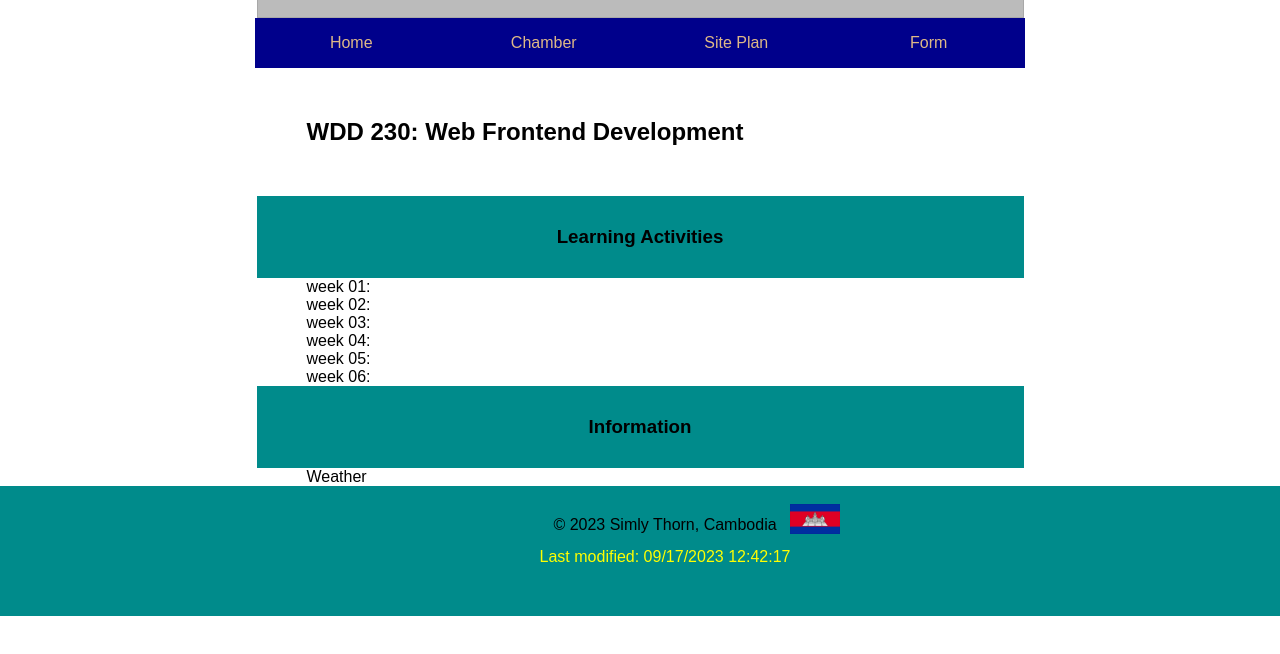
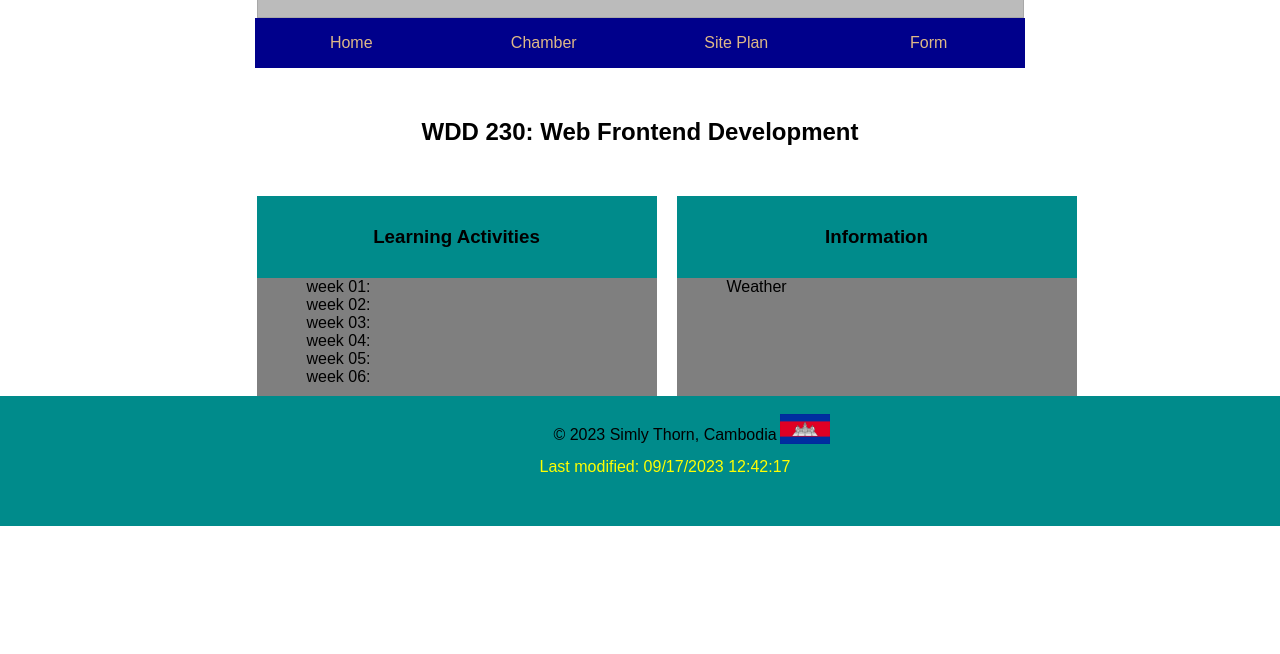
Before and after one commit to simlythorn/wdd230, a plain HTML site: page week01/index.html in a window 1280 px wide. Shown: the part 74-728 px from the top of the page. Drawn offline with Linux system fonts and the light colour scheme.

Commit message:
correct css

```diff
--- a/week01/index.html
+++ b/week01/index.html
@@ -22,8 +22,8 @@
             <li><a href="#">Form</a></li>
         </ul>
     </nav>
-    <main>
-        <h2>WDD 230: Web Frontend Development</h2>
+    <h2>WDD 230: Web Frontend Development</h2>
+    <main class="grid">
         <section class="card1">
             <h3>Learning Activities</h3>
             <ul>
--- a/week01/styles/base.css
+++ b/week01/styles/base.css
@@ -8,7 +8,6 @@ body {
 	font-family: "Sansita", sans-serif;
 }
 
-/* mobile **************************/
 header {
 	background-color: #bbb;
 	display: flex;
@@ -29,12 +28,33 @@ h1 {
 }
 h2 {
     padding: 50px;
+    text-align: center;
 }
 .card1 h3, .card2 h3{
     background: darkcyan;
     padding: 30px;
     text-align: center;
 }
+.grid {
+    display: grid;
+    grid-template-columns: 1fr;
+    grid-template-rows: auto auto;
+    gap: 20px;
+    grid-template-areas:
+      "card1"
+      "card2";
+  }
+
+  .card1 {
+    grid-area: card1;
+    width: 400px; height: 200px; background-color: rgba(0, 0, 0, 0.5);
+
+  }
+
+  .card2 {
+    grid-area: card2;
+    width: 400px; height: 200px; background-color: rgba(0, 0, 0, 0.5);
+  }
 
 p {
     padding-left: 50px;
@@ -75,7 +95,7 @@ footer {
     padding: 30px;
 }
 footer img {
-    margin-left: 350px;
+    margin-left: 330px;
     position: relative;
     top: -30px;
 }
--- a/week01/styles/larger.css
+++ b/week01/styles/larger.css
@@ -6,4 +6,10 @@
 	nav ul li {
 		flex: 1 1 100%;
 	}
+    .grid {
+        grid-template-columns: 1fr 1fr;
+        grid-template-rows: auto;
+        grid-template-areas:
+          "card1 card2";
+      }
 }
```
